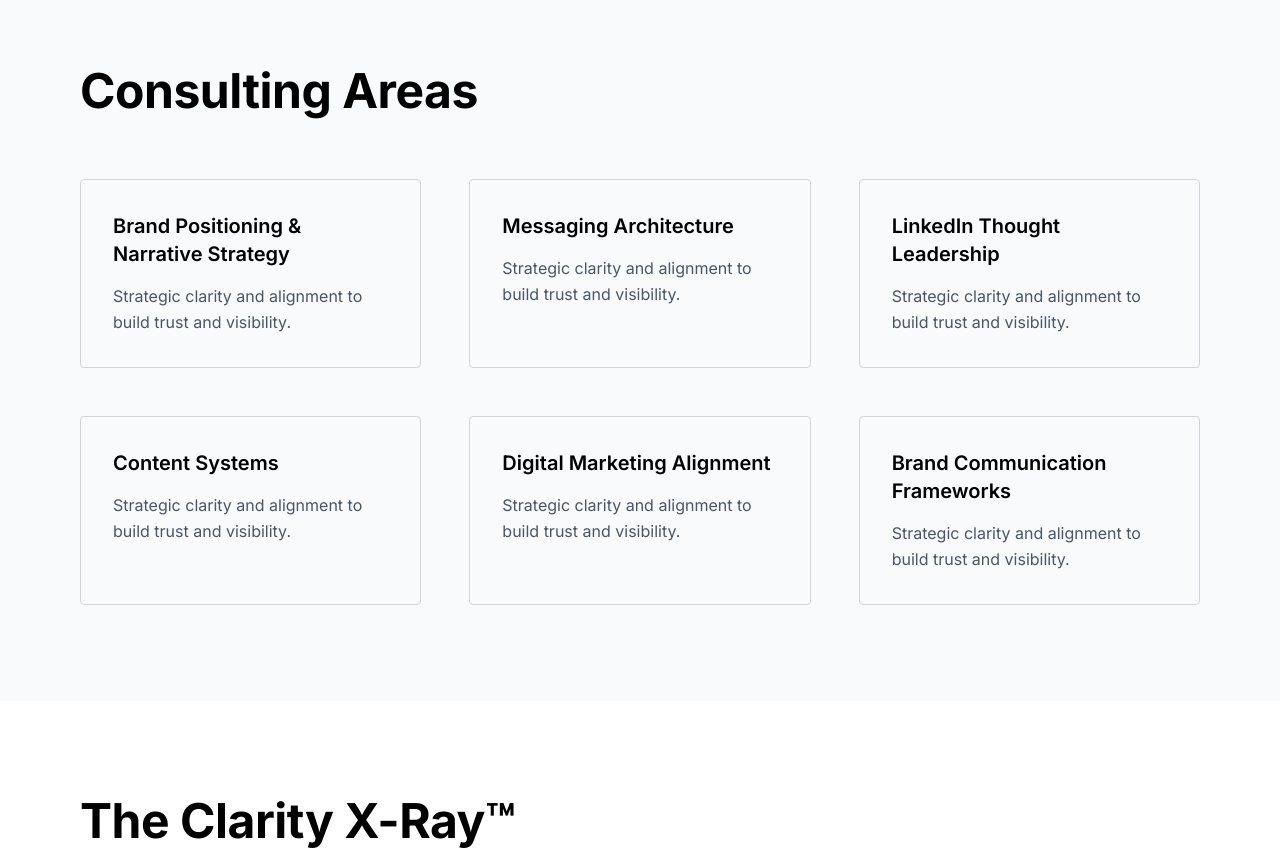
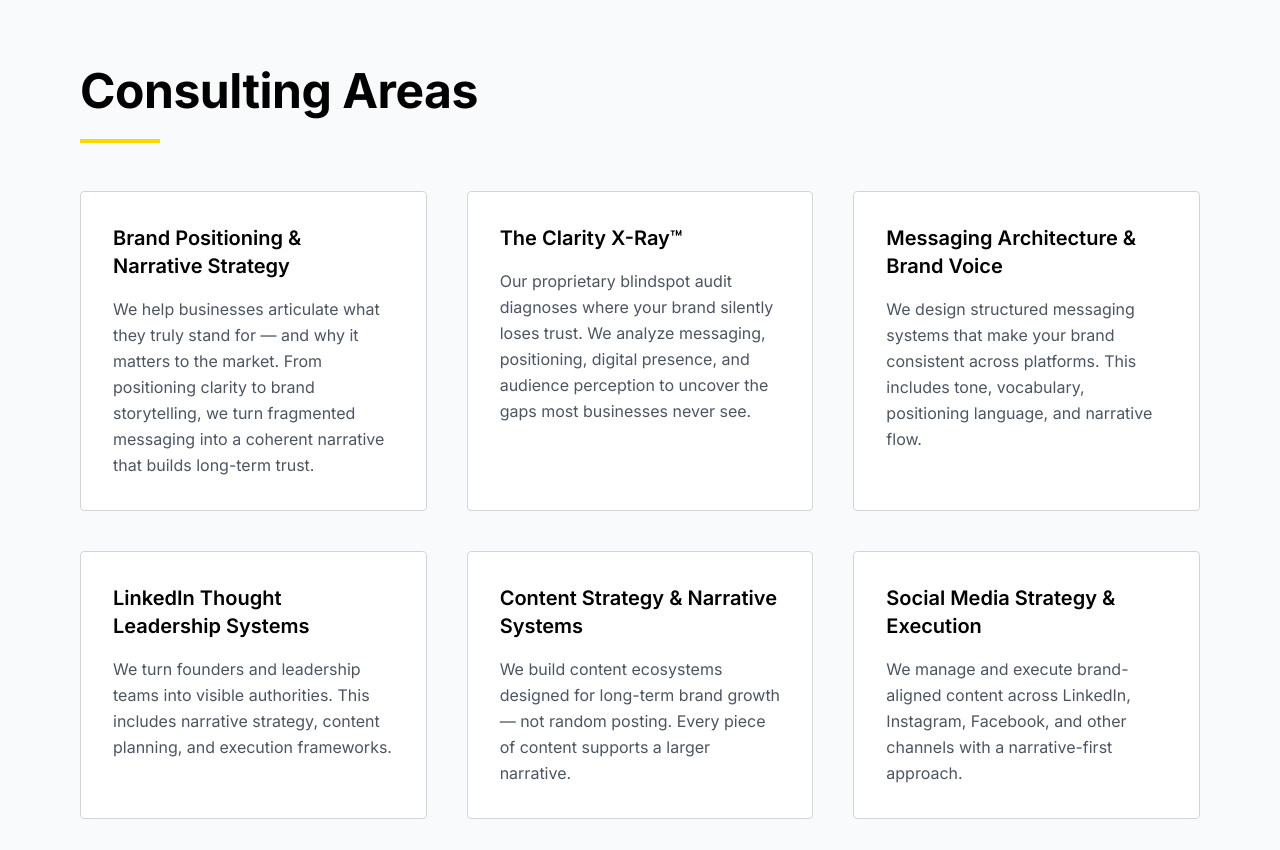
Before and after one commit to ragbak1210-ctrl/eureka-craft-consultancy, a Next.js app: page / in a window 1280 px wide. Shown: the part 1660-2510 px from the top of the page. Built offline with nearby package versions, Linux system fonts and the light colour scheme.

Commit message:
Update index.tsx

```diff
--- a/pages/index.tsx
+++ b/pages/index.tsx
@@ -12,9 +12,13 @@
         />
       </Head>
 
+
       {/* Hero Section */}
+
       <section className="section-spacing bg-white">
+
         <div className="container-wide">
+
           <div className="max-w-4xl">
 
             <h1 className="text-5xl md:text-6xl font-bold mb-6 leading-tight">
@@ -44,17 +48,23 @@
             </div>
 
           </div>
+
         </div>
+
       </section>
 
 
+
       {/* Problem Section */}
+
       <section className="section-spacing bg-gray-50">
+
         <div className="container-wide">
 
           <h2 className="text-4xl md:text-5xl font-bold mb-12">
             Why Most Marketing Doesn't Work
           </h2>
+
 
           <div className="max-w-3xl">
 
@@ -62,6 +72,7 @@
               Despite strong products and capable teams, many businesses
               struggle to translate expertise into a clear narrative.
             </p>
+
 
             <ul className="space-y-4 mb-8 text-lg text-gray-700">
 
@@ -82,22 +93,29 @@
 
             </ul>
 
+
             <p className="text-lg font-semibold text-black">
               Most companies fix output. Very few fix origin.
             </p>
 
           </div>
+
         </div>
+
       </section>
 
 
+
       {/* Eureka Craft Approach */}
+
       <section className="section-spacing bg-white">
+
         <div className="container-wide">
 
           <h2 className="text-4xl md:text-5xl font-bold mb-8">
             Stop Auditing. Start Aligning.
           </h2>
+
 
           <div className="max-w-3xl space-y-6">
 
@@ -108,48 +126,104 @@
             </p>
 
             <p className="text-lg text-gray-600">
-              Our work begins with <strong>The Clarity X-Ray™</strong> — a
-              proprietary blindspot audit that identifies where brands silently
-              lose trust and impact.
+              Our work begins with <strong>The Clarity X-Ray™</strong> —
+              a proprietary blindspot audit that identifies where brands
+              silently lose trust and impact.
             </p>
 
           </div>
 
         </div>
+
       </section>
 
 
+
       {/* Consulting Areas */}
+
       <section className="section-spacing bg-gray-50">
+
         <div className="container-wide">
 
-          <h2 className="text-4xl md:text-5xl font-bold mb-16">
+          <h2 className="text-4xl md:text-5xl font-bold mb-6">
             Consulting Areas
           </h2>
 
+          <div className="w-20 h-1 bg-accent mb-12"></div>
 
-          <div className="grid grid-cols-1 md:grid-cols-2 lg:grid-cols-3 gap-12">
+
+          <div className="grid grid-cols-1 md:grid-cols-2 lg:grid-cols-3 gap-10">
+
 
             {[
-              'Brand Positioning & Narrative Strategy',
-              'Messaging Architecture',
-              'LinkedIn Thought Leadership',
-              'Content Systems',
-              'Digital Marketing Alignment',
-              'Brand Communication Frameworks',
+              {
+                title: "Brand Positioning & Narrative Strategy",
+                desc: "We help businesses articulate what they truly stand for — and why it matters to the market. From positioning clarity to brand storytelling, we turn fragmented messaging into a coherent narrative that builds long-term trust."
+              },
+
+              {
+                title: "The Clarity X-Ray™",
+                desc: "Our proprietary blindspot audit diagnoses where your brand silently loses trust. We analyze messaging, positioning, digital presence, and audience perception to uncover the gaps most businesses never see."
+              },
+
+              {
+                title: "Messaging Architecture & Brand Voice",
+                desc: "We design structured messaging systems that make your brand consistent across platforms. This includes tone, vocabulary, positioning language, and narrative flow."
+              },
+
+              {
+                title: "LinkedIn Thought Leadership Systems",
+                desc: "We turn founders and leadership teams into visible authorities. This includes narrative strategy, content planning, and execution frameworks."
+              },
+
+              {
+                title: "Content Strategy & Narrative Systems",
+                desc: "We build content ecosystems designed for long-term brand growth — not random posting. Every piece of content supports a larger narrative."
+              },
+
+              {
+                title: "Social Media Strategy & Execution",
+                desc: "We manage and execute brand-aligned content across LinkedIn, Instagram, Facebook, and other channels with a narrative-first approach."
+              },
+
+              {
+                title: "SEO & Organic Visibility Systems",
+                desc: "We improve discoverability by aligning SEO with brand clarity and content strategy. Search visibility works best when messaging is aligned."
+              },
+
+              {
+                title: "Website Strategy & Content Development",
+                desc: "We transform websites into clarity-driven brand assets. This includes messaging architecture, page structure, and conversion flow."
+              },
+
+              {
+                title: "Digital Marketing Alignment",
+                desc: "We ensure paid campaigns, content, and brand messaging work together instead of operating in silos."
+              },
+
+              {
+                title: "Lead Generation & Funnel Strategy",
+                desc: "We design clarity-driven lead generation funnels that convert attention into qualified conversations."
+              },
+
+              {
+                title: "Brand Consulting & Growth Advisory",
+                desc: "We work directly with founders and leadership teams as strategic brand advisors. This includes ongoing brand decision-making and communication alignment."
+              }
+
             ].map((service, index) => (
 
               <div
                 key={index}
-                className="border border-gray-300 p-8 rounded"
+                className="bg-white border border-gray-300 p-8 rounded hover:border-accent transition"
               >
 
                 <h3 className="text-xl font-semibold mb-4">
-                  {service}
+                  {service.title}
                 </h3>
 
-                <p className="text-gray-600">
-                  Strategic clarity and alignment to build trust and visibility.
+                <p className="text-gray-600 leading-relaxed">
+                  {service.desc}
                 </p>
 
               </div>
@@ -159,11 +233,15 @@
           </div>
 
         </div>
+
       </section>
 
 
-      {/* Clarity X-Ray */}
+
+      {/* Clarity X-Ray Section */}
+
       <section className="section-spacing bg-white">
+
         <div className="container-wide">
 
           <div className="max-w-3xl mb-12">
@@ -193,7 +271,7 @@
                 'Positioning weaknesses',
                 'Messaging inconsistencies',
                 'Funnel misalignment',
-                'Trust leaks',
+                'Trust leaks'
               ].map((item, index) => (
 
                 <li
@@ -219,10 +297,13 @@
           </div>
 
         </div>
+
       </section>
 
 
-      {/* Industries We Serve */}
+
+      {/* Industries */}
+
       <section className="section-spacing bg-gray-50">
 
         <div className="container-wide">
@@ -232,6 +313,7 @@
           </h2>
 
           <div className="w-20 h-1 bg-accent mb-10"></div>
+
 
           <p className="text-lg text-gray-600 max-w-3xl mb-12">
             Eureka Craft works with ambitious founders and organisations
@@ -279,7 +361,9 @@
       </section>
 
 
-      {/* Authority Section */}
+
+      {/* Authority */}
+
       <section className="section-spacing bg-black text-white">
 
         <div className="container-wide text-center">
@@ -297,7 +381,9 @@
       </section>
 
 
+
       {/* Final CTA */}
+
       <section className="section-spacing bg-white">
 
         <div className="container-wide text-center">
```
